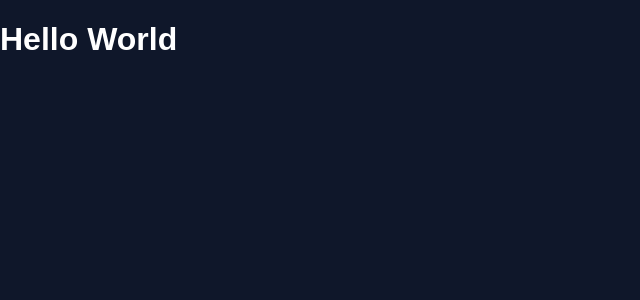
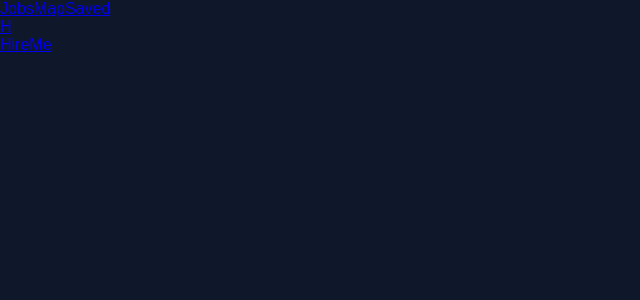
Before and after one commit to blessonbinoy2005/HireMe, a React (Create React App) app in the folder client/: page / in a window 1280 px wide. Shown: the top 300 px of the page, without its empty margins (0-640 px from the left). Built offline with nearby package versions, Linux system fonts and the light colour scheme.

Commit message:
started on navbar

```diff
--- a/client/src/App.js
+++ b/client/src/App.js
@@ -1,11 +1,13 @@
 import { BrowserRouter, Routes, Route } from "react-router-dom";
 import Home from "./pages/Home";
+import Navbar from "./components/navbar";
 
 function App() {
   return (
     <BrowserRouter>
       <Routes>
-        <Route path="/" element={<Home />} />
+        <Route path="/" element={<Navbar />} />
+        {/* <Route path="/" element={<Home />} /> */}
       </Routes>
     </BrowserRouter>
   );
--- /dev/null
+++ b/client/src/components/navbar.jsx
@@ -0,0 +1,23 @@
+import React from "react";
+
+
+function Navbar() {
+    return (
+        <nav className="navbar">
+            <div className="nav-left">
+                <a className="nav-link" href="/">Jobs</a>
+                <a className="nav-link" href="#results">Map</a>
+                <a className="nav-link" href="#">Saved</a>
+            </div>
+
+            <div className="nav-center">
+                <a className="logo" href="/">
+                    <div className="logo-icon">H</div>
+                    <span>HireMe</span>
+                </a>
+            </div>
+        </nav>
+    )
+}
+
+export default Navbar
```
